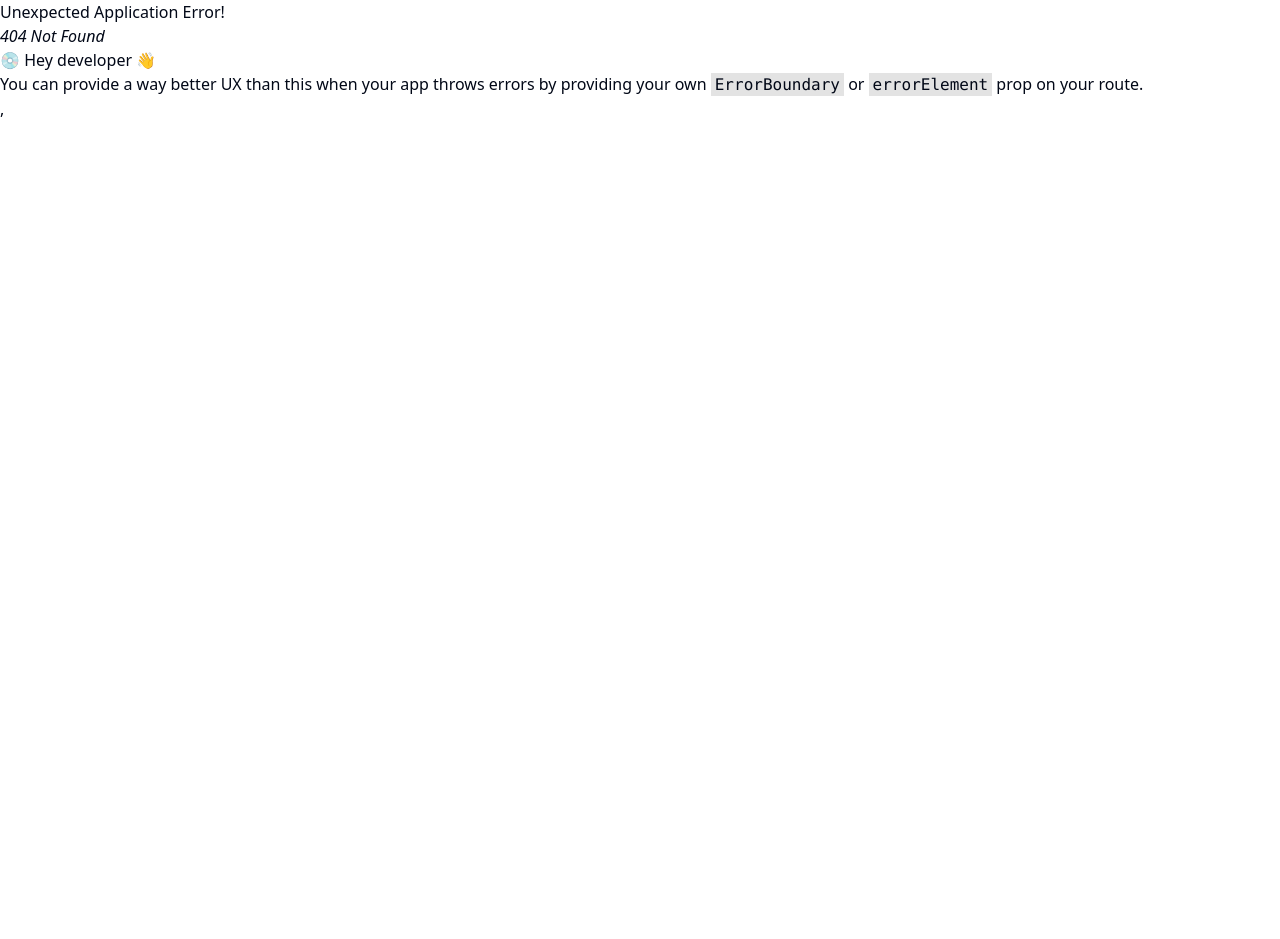
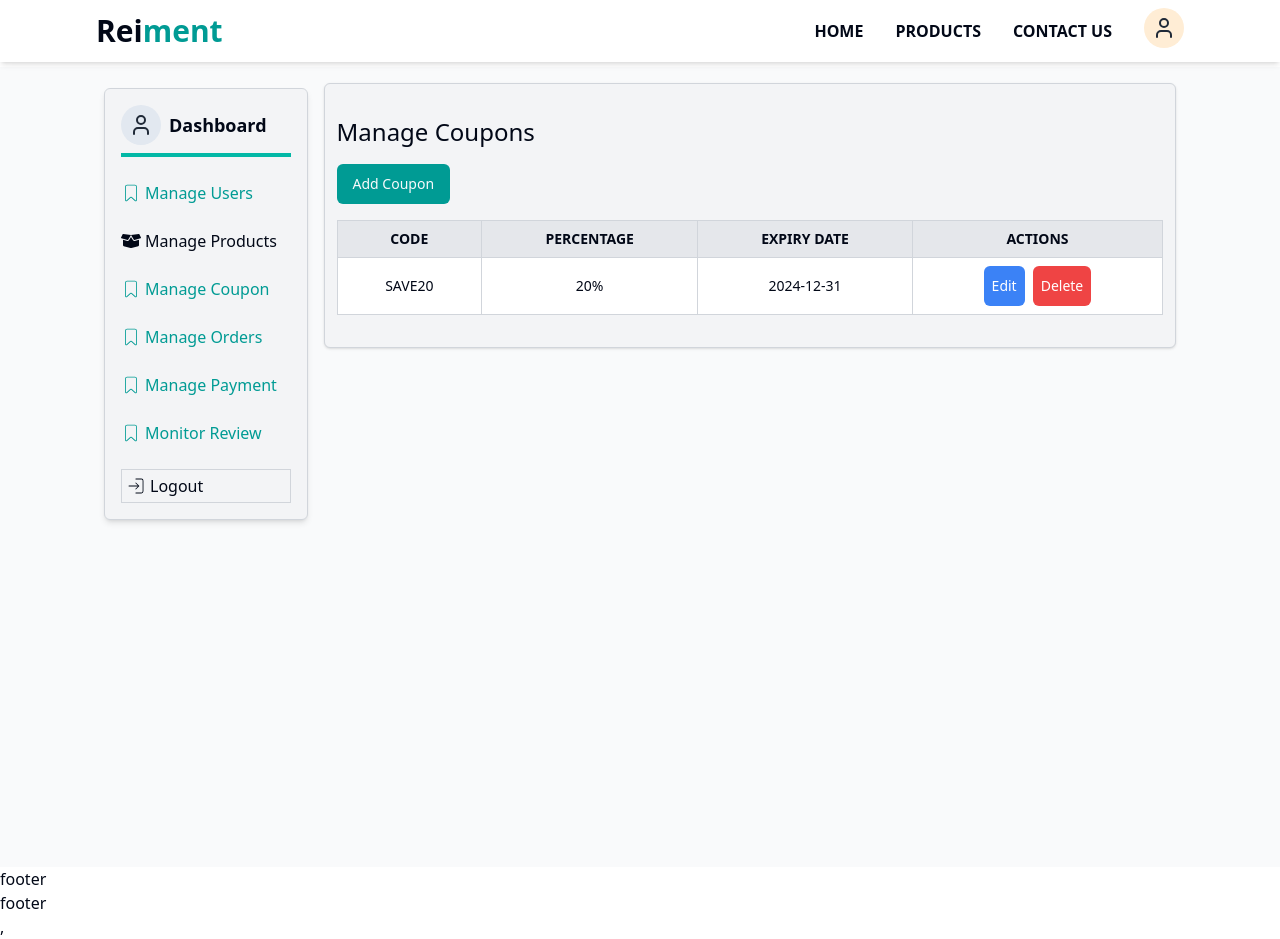
Before and after one commit to MoniruzzamanBillal/Reiment-client, a React (Vite) app: page /dashboard/admin/manage-coupon in a window 1280 px wide. Before the commit this address had no page. Before the commit the page ends 800 px from the top, so only its background shows below. Built offline with nearby package versions, Linux system fonts and the light colour scheme.

Commit message:
manage coupon page added

```diff
--- a/src/components/ui/dashboard/DashboardLinks.tsx
+++ b/src/components/ui/dashboard/DashboardLinks.tsx
@@ -50,7 +50,7 @@ const DashboardLinks = () => {
     },
     {
       name: "Manage Coupon",
-      path: "/dashboard",
+      path: "/dashboard/admin/manage-coupon",
       icon: <CiBookmark className=" text-xl font-bold " />,
     },
     {
--- /dev/null
+++ b/src/pages/AddCoupon.tsx
@@ -0,0 +1,14 @@
+const AddCoupon = () => {
+  return (
+    <div className="AddCouponContainer">
+      <h1> AddCoupon</h1>
+      <h1> AddCoupon</h1>
+      <h1> AddCoupon</h1>
+      <h1> AddCoupon</h1>
+      <h1> AddCoupon</h1>
+      <h1> AddCoupon</h1>
+    </div>
+  );
+};
+
+export default AddCoupon;
--- /dev/null
+++ b/src/pages/ManageCoupon.tsx
@@ -0,0 +1,53 @@
+import { Button } from "@/components/ui/button";
+
+const ManageCoupon = () => {
+  // ! for deleting coupon
+  const handleDeleteCoupon = (id: string) => {
+    console.log(id);
+  };
+
+  return (
+    <div className="ManageCouponContainer py-8 bg-gray-100 border border-gray-300 p-3 shadow rounded-md">
+      <div className="ManageCouponWrapper">
+        <h3 className="brand text-2xl font-medium mb-4 "> Manage Coupons </h3>
+
+        <Button
+          onClick={() => (window.location.href = "/dashboard/add-coupon")}
+          className="mb-4 bg-prime100 hover:bg-prime100 cursor-pointer"
+        >
+          Add Coupon
+        </Button>
+
+        {/* Existing Coupons Table */}
+        <table className="w-full border-collapse border border-gray-300">
+          <thead>
+            <tr className="bg-gray-200">
+              <th className="border border-gray-300 px-4 py-2">Code</th>
+              <th className="border border-gray-300 px-4 py-2">Percentage</th>
+              <th className="border border-gray-300 px-4 py-2">Expiry Date</th>
+              <th className="border border-gray-300 px-4 py-2">Actions</th>
+            </tr>
+          </thead>
+          <tbody>
+            {/* Placeholder Rows */}
+            <tr>
+              <td className="border border-gray-300 px-4 py-2">SAVE20</td>
+              <td className="border border-gray-300 px-4 py-2">20%</td>
+              <td className="border border-gray-300 px-4 py-2">2024-12-31</td>
+              <td className="border border-gray-300 px-4 py-2 text-center">
+                <Button className="text-sm bg-blue-500 hover:bg-blue-600 text-white px-2 py-1 rounded-md mr-2">
+                  Edit
+                </Button>
+                <Button className="text-sm bg-red-500 hover:bg-red-600 text-white px-2 py-1 rounded-md">
+                  Delete
+                </Button>
+              </td>
+            </tr>
+          </tbody>
+        </table>
+      </div>
+    </div>
+  );
+};
+
+export default ManageCoupon;
--- a/src/pages/index.tsx
+++ b/src/pages/index.tsx
@@ -1,3 +1,5 @@
 export { default as Dashboard } from "./Dashboard";
 export { default as ManageProducts } from "./ManageProducts";
 export { default as AddProduct } from "./AddProduct";
+export { default as ManageCoupon } from "./ManageCoupon";
+export { default as AddCoupon } from "./AddCoupon";
```
Also changed, not shown: src/routes/router.tsx (+15 -1 lines).
